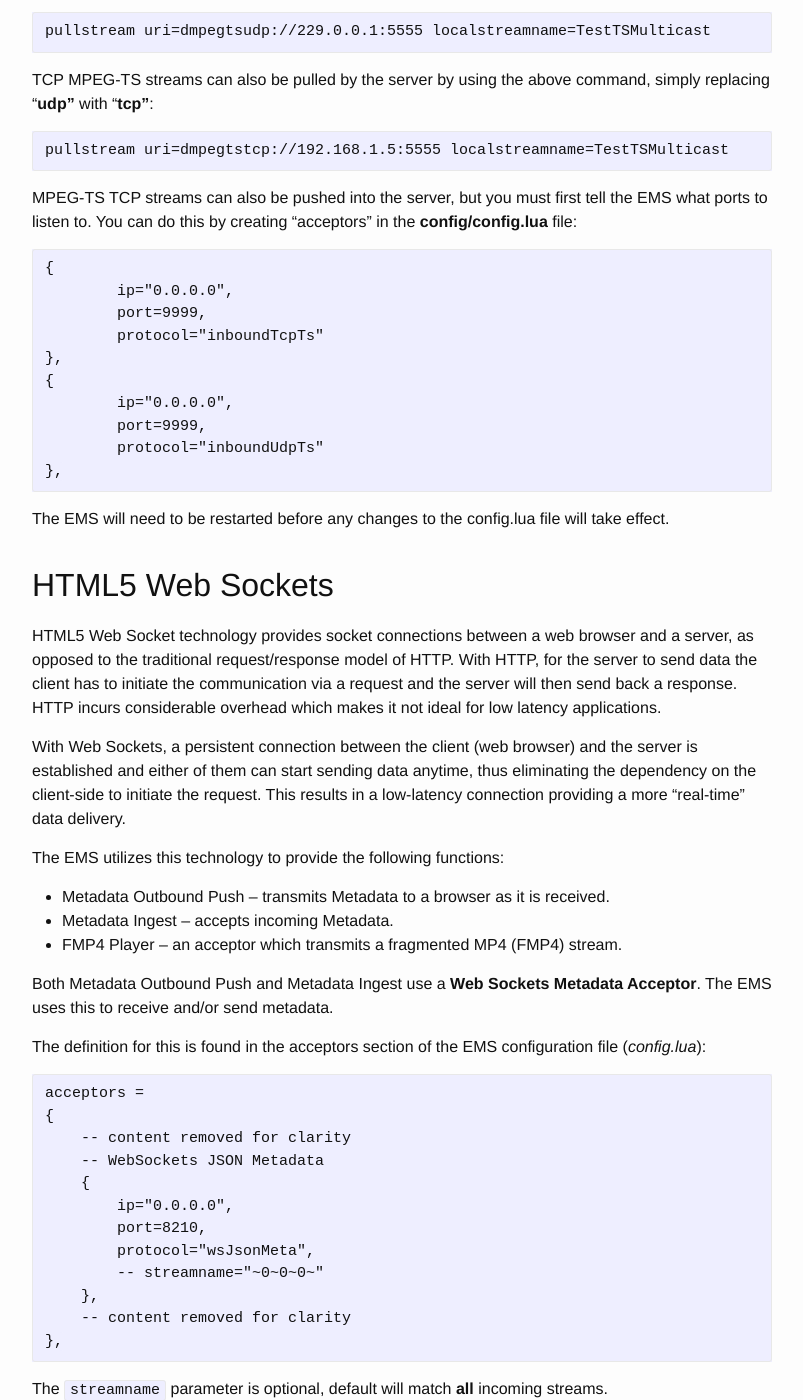
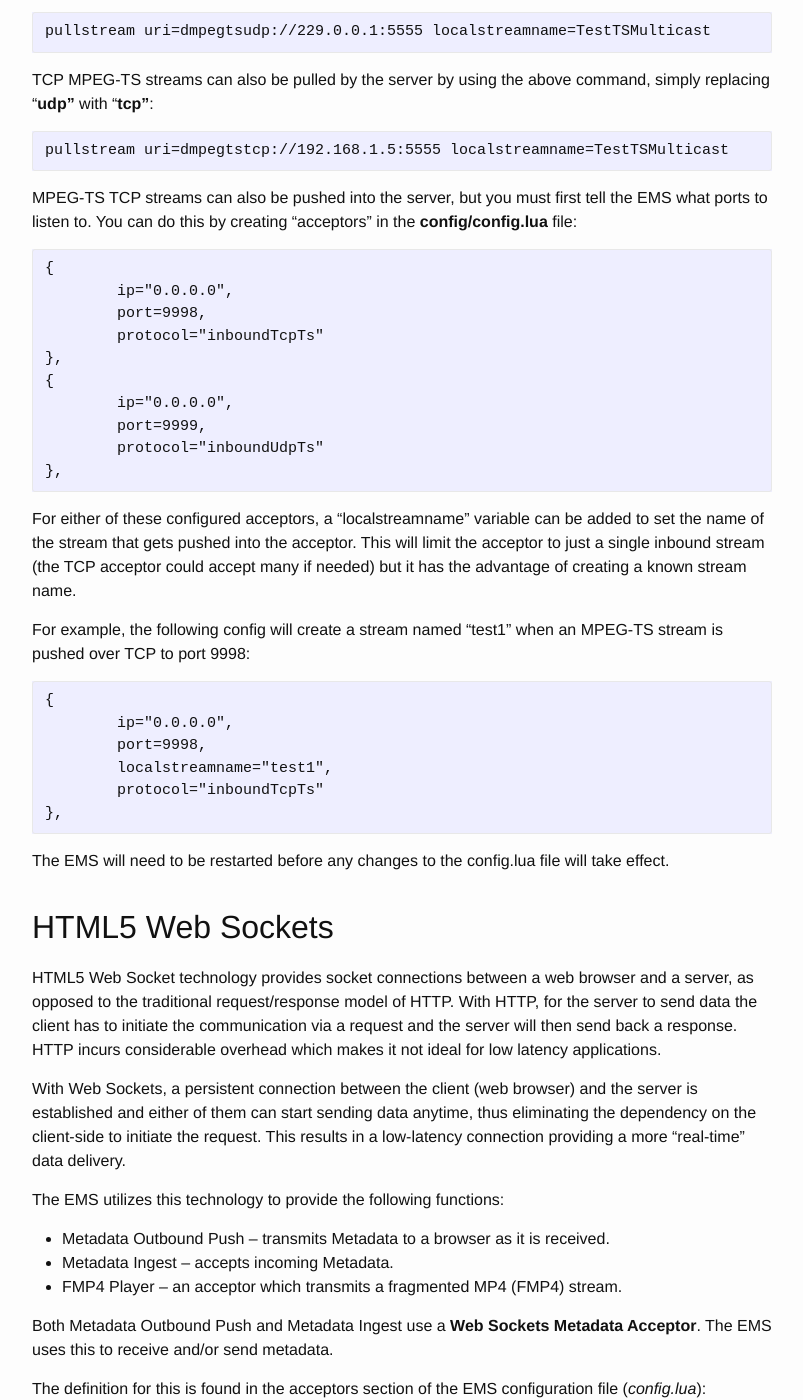
Before and after one commit to EvoStream/ems_user_guide, a Jekyll site: the page built from _posts/2016-01-01-protocolsupport.md, in a window 1280 px wide and 1400 px high, scrolled down 5843 px. Shown: the whole window, without its empty margins (238-1041 px from the left). Built offline with Jekyll 4.4.1, drawn with Linux system fonts in a browser that asks for light colours.

Commit message:
Added the localstreamname parameter for inboundTCPTS

````diff
--- a/_posts/2016-01-01-protocolsupport.md
+++ b/_posts/2016-01-01-protocolsupport.md
@@ -206,13 +206,25 @@ MPEG-TS TCP streams can also be pushed into the server, but you must first tell
 ```
 {
 	ip="0.0.0.0",
-	port=9999,
+	port=9998,
 	protocol="inboundTcpTs"
 },
 {
 	ip="0.0.0.0",
 	port=9999,
 	protocol="inboundUdpTs"
+},
+```
+
+For either of these configured acceptors, a "localstreamname" variable can be added to set the name of the stream that gets pushed into the acceptor.  This will limit the acceptor to just a single inbound stream (the TCP acceptor could accept many if needed) but it has the advantage of creating a known stream name.
+
+For example, the following config will create a stream named "test1" when an MPEG-TS stream is pushed over TCP to port 9998:
+```
+{
+	ip="0.0.0.0",
+	port=9998,
+	localstreamname="test1",
+	protocol="inboundTcpTs"
 },
 ```
 
````
